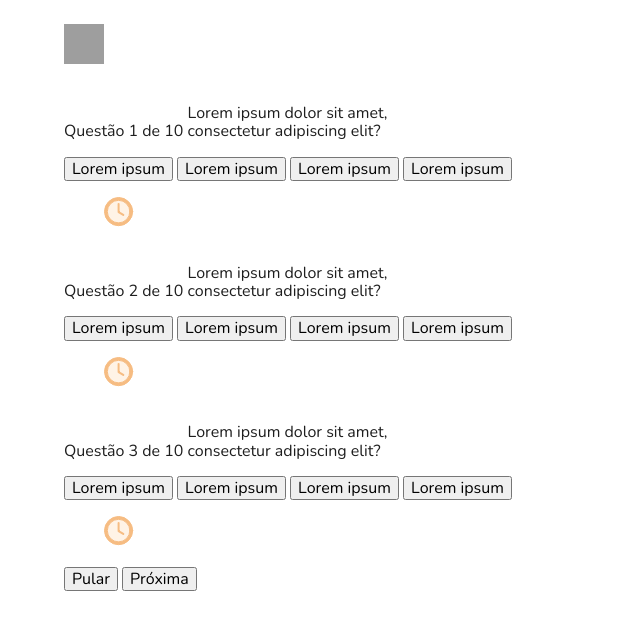
After one commit to brunoannunciato/uam-inter-5-semestre, a PHP site: page /quiz.php in a window 1280 px wide. The commit adds this page. Shown: the top 630 px of the page, without its empty margins (0-640 px from the left). Run offline with PHP 8.4, Linux system fonts and the light colour scheme; style sheets or scripts are compiled from the project's sources; some libraries are stand-ins or nearby versions; grey boxes are pictures that could not be loaded.

Commit message:
start quiz page structure

```diff
--- /dev/null
+++ b/src/quiz.php
@@ -0,0 +1,141 @@
+<!DOCTYPE html>
+<html lang="en">
+<head>
+    <meta charset="UTF-8">
+    <meta name="viewport" content="width=device-width, initial-scale=1.0">
+    <meta http-equiv="X-UA-Compatible" content="ie=edge">
+    <link href="https://fonts.googleapis.com/css?family=Nunito:200,400,600" rel="stylesheet">
+    <link rel="stylesheet" type="text/css" href="//cdn.jsdelivr.net/npm/slick-carousel@1.8.1/slick/slick.css"/>
+
+    <link rel="stylesheet" href="css/style.css">
+    <title>Unify</title>
+</head>
+<body class="quiz">
+    <div class="container">
+        <header>
+            <img src="img/logo.png" alt="Unify" class="logo">
+        </header>
+        <form action="#">
+
+            <section class="quiz-container">
+                <div class="question">
+                    <div class="question-header">
+                        <p class="question-num">Questão <?="1"?> de 10</p>
+
+                        <p class="question-ask">
+                            <?="Lorem ipsum dolor sit amet, <br> consectetur adipiscing elit?"?>
+                        </p>
+
+                        <div class="asks-container">
+                            <button class="ask-button">
+                                <?="Lorem ipsum"?>
+                            </button>
+
+                            <button class="ask-button">
+                                <?="Lorem ipsum"?>
+                            </button>
+
+                            <button class="ask-button">
+                                <?="Lorem ipsum"?>
+                            </button>
+
+                            <button class="ask-button">
+                                <?="Lorem ipsum"?>
+                            </button>
+
+                            <div class="timer-wrapper">
+                                <figure class="clock-image">
+                                    <img src="img/icons/ico-relogio.png" alt="Temporizador">
+                                </figure>
+                                <div class="timer-bar"></div>
+                            </div>
+                        </div>
+                    </div>
+                </div>
+
+                <div class="question">
+                    <div class="question-header">
+                        <p class="question-num">Questão <?="2"?> de 10</p>
+
+                        <p class="question-ask">
+                            <?="Lorem ipsum dolor sit amet, <br> consectetur adipiscing elit?"?>
+                        </p>
+
+                        <div class="asks-container">
+                            <button class="ask-button">
+                                <?="Lorem ipsum"?>
+                            </button>
+
+                            <button class="ask-button">
+                                <?="Lorem ipsum"?>
+                            </button>
+
+                            <button class="ask-button">
+                                <?="Lorem ipsum"?>
+                            </button>
+
+                            <button class="ask-button">
+                                <?="Lorem ipsum"?>
+                            </button>
+
+                            <div class="timer-wrapper">
+                                <figure class="clock-image">
+                                    <img src="img/icons/ico-relogio.png" alt="Temporizador">
+                                </figure>
+                                <div class="timer-bar"></div>
+                            </div>
+                        </div>
+                    </div>
+                </div>
+
+                <div class="question">
+                    <div class="question-header">
+                        <p class="question-num">Questão <?="3"?> de 10</p>
+
+                        <p class="question-ask">
+                            <?="Lorem ipsum dolor sit amet, <br> consectetur adipiscing elit?"?>
+                        </p>
+
+                        <div class="asks-container">
+                            <button class="ask-button">
+                                <?="Lorem ipsum"?>
+                            </button>
+
+                            <button class="ask-button">
+                                <?="Lorem ipsum"?>
+                            </button>
+
+                            <button class="ask-button">
+                                <?="Lorem ipsum"?>
+                            </button>
+
+                            <button class="ask-button">
+                                <?="Lorem ipsum"?>
+                            </button>
+
+                            <div class="timer-wrapper">
+                                <figure class="clock-image">
+                                    <img src="img/icons/ico-relogio.png" alt="Temporizador">
+                                </figure>
+                                <div class="timer-bar"></div>
+                            </div>
+                        </div>
+                    </div>
+                </div>
+            </section>
+
+        </form>
+
+        <div class="controllers">
+            <button type="button" class="slick-jump">Pular</button>
+            <button type="button" class="slick-next">Próxima</button>
+        </div>
+    </div>
+
+
+<script src="https://ajax.googleapis.com/ajax/libs/jquery/3.3.1/jquery.min.js"></script>
+<script type="text/javascript" src="//cdn.jsdelivr.net/npm/slick-carousel@1.8.1/slick/slick.min.js"></script>
+
+<script src="js/app.min.js"></script>
+</body>
+</html>
--- /dev/null
+++ b/src/styles/pages/_quiz.scss
@@ -0,0 +1,3 @@
+body.quiz {
+
+}
--- a/src/styles/style.scss
+++ b/src/styles/style.scss
@@ -14,3 +14,4 @@
 @import 'pages/home';
 @import 'pages/cadastro';
 @import 'pages/dashboard';
+@import 'pages/quiz';
```
Also changed, not shown: gulpfile.js (+16 -28 lines), package.json (+18 -19 lines), src/scripts/app.js (added, +7 -0 lines), src/scripts/modules/quiz.js (added, +27 -0 lines), package-lock.json, src/images/icons/ico-alunos.png (added), src/images/icons/ico-escola.png (added), src/images/icons/ico-relogio.png (added), 1 other file.
